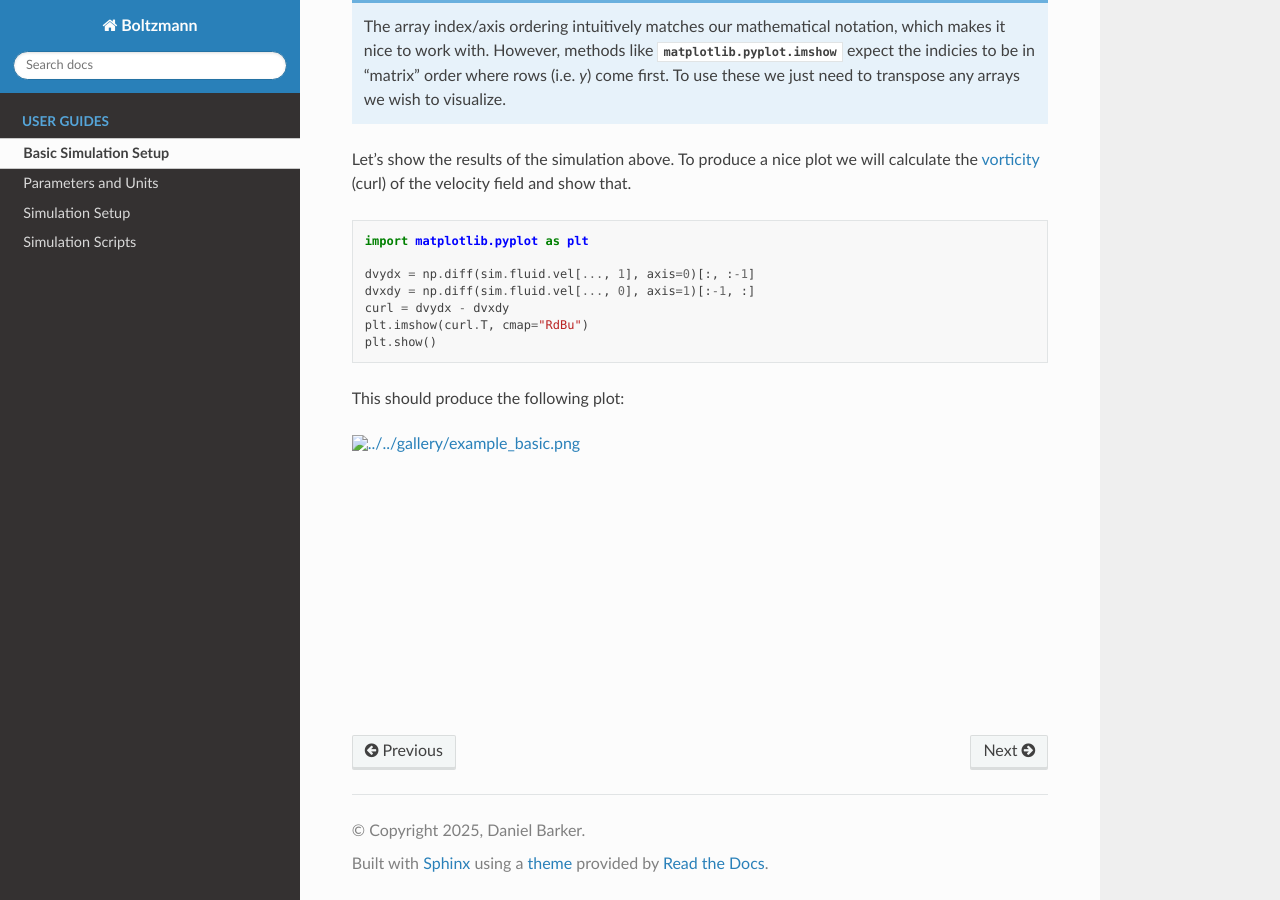
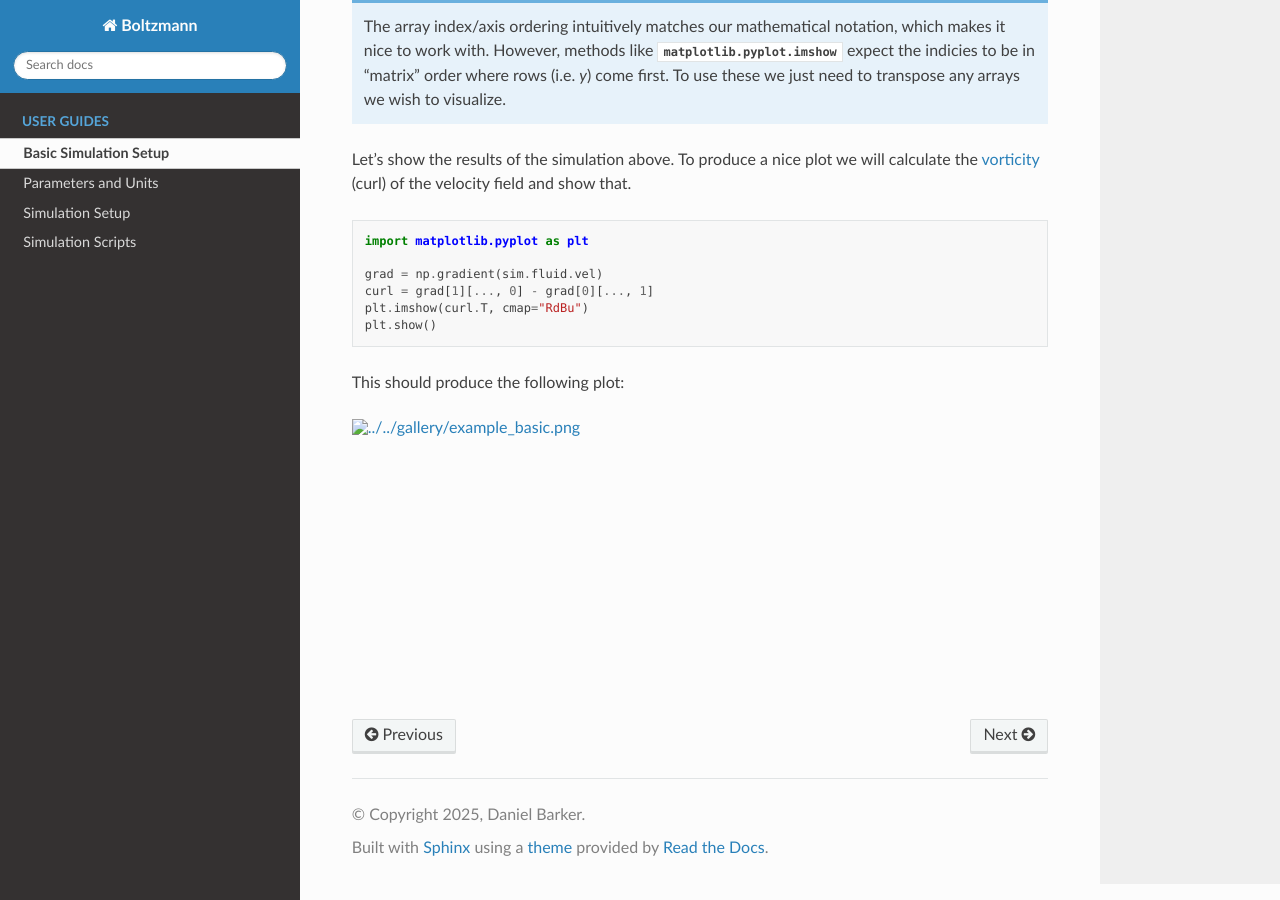
Before and after one commit to djbarker/boltzmann, a Sphinx documentation site: the page built from docs/source/guides/basic.rst, in a window 1280 px wide and 900 px high, scrolled down 2166 px. Built offline with Sphinx 7.4.7 and the Read the Docs theme 3.1.0, drawn with Linux system fonts in a browser that asks for light colours; pages that are not in the unit, such as notebooks, are missing from menus.

Commit message:
update basic.rst to use np.gradient

```diff
--- a/docs/source/guides/basic.rst
+++ b/docs/source/guides/basic.rst
@@ -100,9 +100,8 @@ To produce a nice plot we will calculate the `vorticity <https://en.wikipedia.or
 
     import matplotlib.pyplot as plt
 
-    dvydx = np.diff(sim.fluid.vel[..., 1], axis=0)[:, :-1]
-    dvxdy = np.diff(sim.fluid.vel[..., 0], axis=1)[:-1, :]
-    curl = dvydx - dvxdy
+    grad = np.gradient(sim.fluid.vel)
+    curl = grad[1][..., 0] - grad[0][..., 1]
     plt.imshow(curl.T, cmap="RdBu")
     plt.show()
 
```
